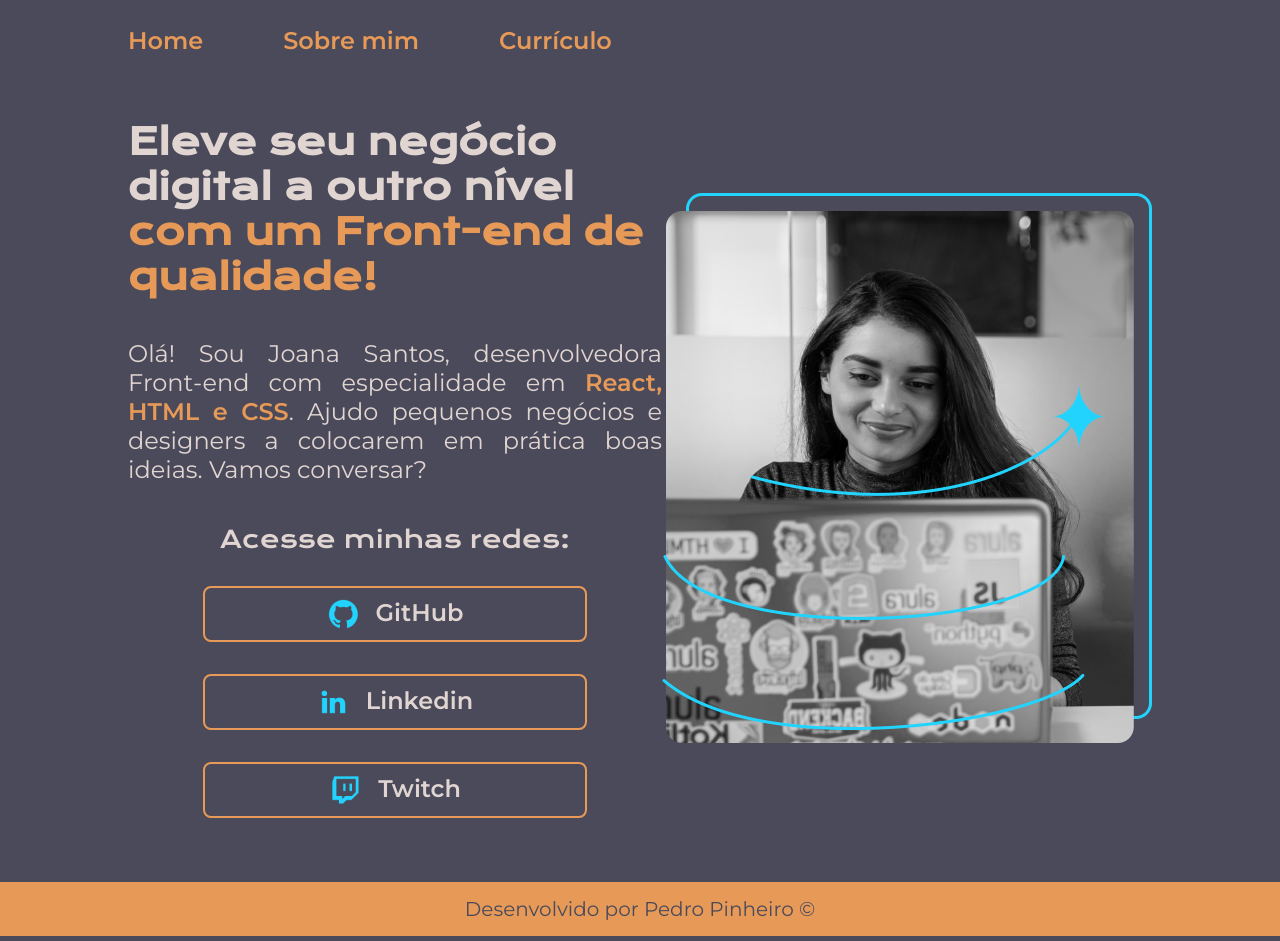
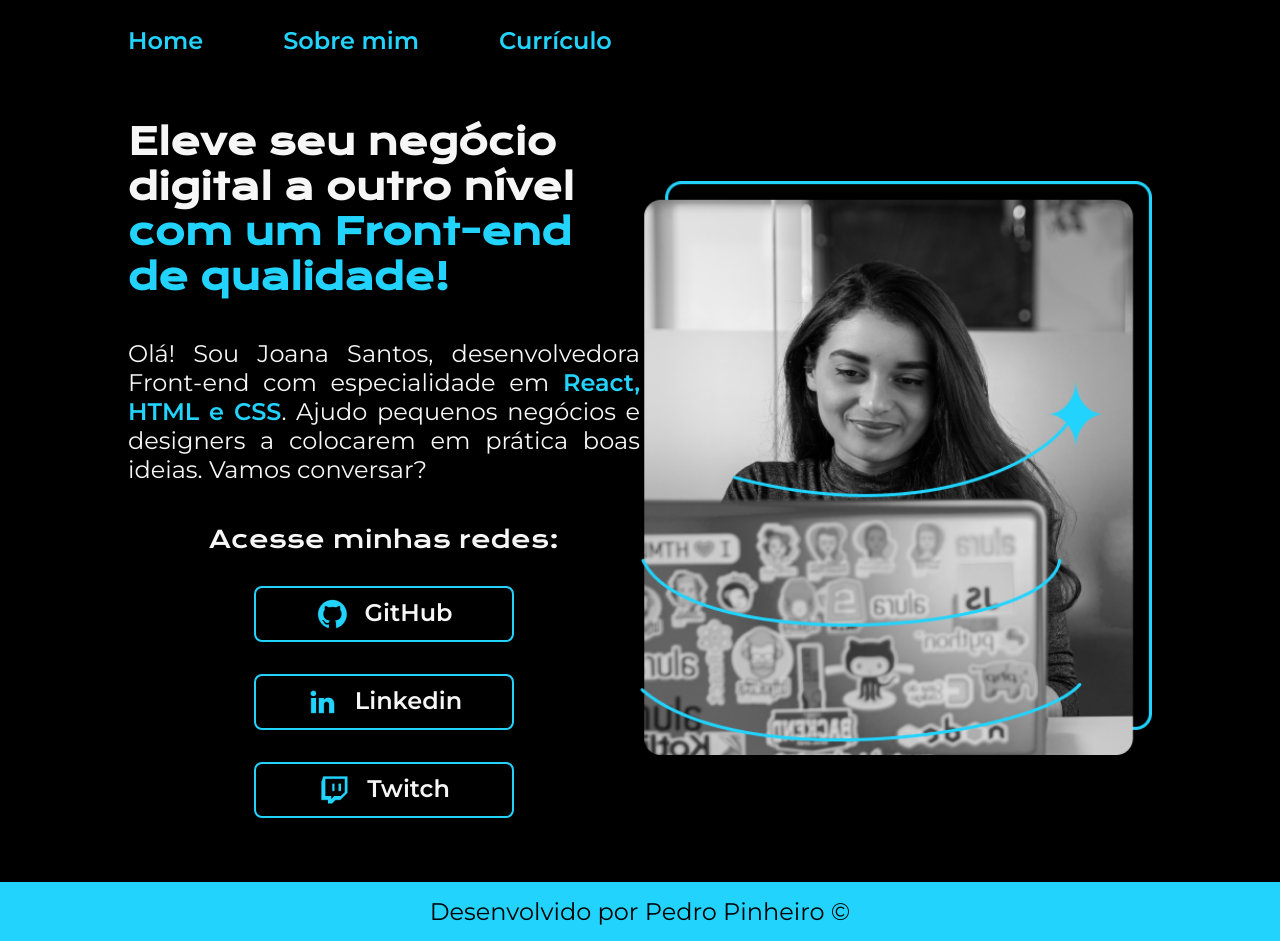
Before and after one commit to pedrohpp-dev/portfolio-alura, a plain HTML site: page index.html in a window 1280 px wide. Drawn offline with nearby package versions, Linux system fonts and the light colour scheme.

Commit message:
Update portfolio-alura

```diff
--- a/index.html
+++ b/index.html
@@ -22,21 +22,21 @@
             <p class="container-conteudo-texto">Olá! Sou Joana Santos, desenvolvedora Front-end com especialidade em <strong class="destaque">React, HTML e CSS</strong>. Ajudo pequenos negócios e designers a colocarem em prática boas ideias. Vamos conversar?</p>
             <div class="container-conteudo-links">
                 <h2 class="container-conteudo-links-subtitulo">Acesse minhas redes:</h2>
-                <a class="container-conteudo-links-link" href="https://github.com/pedrohpp-dev" target="_blank">
-                    <img src="src/assets/github.png" alt="Logo GitHub">
+                <a class="container-conteudo-links-navegacao" href="https://github.com/pedrohpp-dev" target="_blank">
+                <img src="src/assets/github.png" alt="Logo GitHub">
                     GitHub
                 </a>
-                <a class="container-conteudo-links-link" href="https://www.linkedin.com/in/pedrohpp-dev/" target="_blank">
+                <a class="container-conteudo-links-navegacao" href="https://www.linkedin.com/in/pedrohpp-dev/" target="_blank">
                     <img src="src/assets/linkedin.png" alt="Logo Linkedin">
                     Linkedin
                 </a>
-                <a class="container-conteudo-links-link" href="https://github.com/pedrohpp-dev" target="_blank">
+                <a class="container-conteudo-links-navegacao" href="https://github.com/pedrohpp-dev" target="_blank">
                     <img src="src/assets/twitch.png" alt="Logo Twitch">
                     Twitch
                 </a>
             </div>
         </section>
-        <img src="src/assets/Imagem.png" alt="Foto da Joana Santos">
+        <img class="container-imagens" src="src/assets/Imagem.png" alt="Foto da Joana Santos">
     </main>
 
     <footer class="rodape">
--- a/src/style/style.css
+++ b/src/style/style.css
@@ -5,10 +5,10 @@
 
 
 :root {
-    --cor-primaria: #4B4A5A;/* #000000; */
-    --cor-secundaria: #E1D5D2; /* #F6F6F6; */
-    --cor-terciaria: #E79A58; /* #22D4FD; */
-    --cor-hover: #A55540; /* #272727;*/
+    --cor-primaria: #000000;
+    --cor-secundaria: #F6F6F6;
+    --cor-terciaria: #22D4FD;
+    --cor-hover: #272727;
 
     --font-primaria: 'Krona One', sans-serif;
     --font-secundaria: 'Montserrat', sans-serif;
@@ -38,7 +38,7 @@ body {
     color: var(--cor-terciaria);
     font-family: var(--font-secundaria);
     font-weight: 600;
-    font-size: 24px;
+    font-size: 1.5rem;
     text-decoration: none;
 }
 
@@ -51,19 +51,19 @@ body {
 }
 
 .container-conteudo {
-    width: 615px;
+    width: 50%;
     display: flex;
     flex-direction: column;
     gap: 40px;
 }
 
 .container-conteudo-titulo {
-    font-size: 36px;
+    font-size: 2.25rem;
     font-family: var(--font-primaria);
 }
 
 .container-conteudo-texto {
-    font-size: 24px;
+    font-size: 1.5rem;
     font-family: var(--font-secundaria);
     text-align: justify;
 }
@@ -77,20 +77,20 @@ body {
 
 .container-conteudo-links-subtitulo {
     font-family: var(--font-primaria);
-    font-size: 24px;
+    font-size: 1.5rem;
     font-weight: 400;
 }
 
-.container-conteudo-links-link {
+.container-conteudo-links-navegacao {
     display: flex;
     justify-content: center;
     gap: 16px;
     background-color: var(--cor-primaria);
     color: var(--cor-secundaria);
-    font-size: 24px;
+    font-size: 1.5rem;
     font-family: var(--font-secundaria);
     font-weight: 600;
-    width: 380px;
+    width: 50%;
     padding: 10px 0;
     border-radius: 8px;
     border: 2px solid var(--cor-terciaria);
@@ -105,12 +105,16 @@ body {
     transform: scale(1.1);
 }
 
+.container-imagens {
+    width: 50%;
+}
+
 .rodape {
     color: var(--cor-primaria);
     background-color: var(--cor-terciaria);
     text-align: center;
     font-family: var(--font-secundaria);
-    font-size: 20px;
+    font-size: 1.5rem;
     font-weight: 400;
     padding: 15px;
 }
--- a/src/style/style2.css
+++ /dev/null
@@ -1,78 +0,0 @@
-@charset "UTF-8";
-
-@import url('https://fonts.googleapis.com/css2?family=Krona+One&display=swap');
-@import url('https://fonts.googleapis.com/css2?family=Montserrat:wght@400;600&display=swap');
-
-* {
-    padding: 0;
-    margin: 0;
-    box-sizing: border-box;
-}
-
-body {
-    background-color: #000000;
-    color: #F6F6F6;
-}
-
-.cabecalho {
-    padding: 2% 0% 0% 10%;
-}
-
-.cabecalho-menu {
-    display: flex;
-    gap: 80px;
-}
-
-.cabecalho-menu-link {
-    color: #22D4FD;
-    font-family: 'Montserrat', sans-serif;
-    font-size: 24px;
-    font-weight: 600;
-    text-decoration: none;
-}
-
-.container {
-    display: flex;
-    align-items: center;
-    justify-content: space-between;
-    padding: 5% 10%;
-}
-
-.container-conteudo {
-    width: 615px;
-    display: flex;
-    flex-direction: column;
-    gap: 40px;
-}
-
-.container-conteudo-titulo {
-    font-family: 'Krona One', sans-serif;
-    font-size: 36px;
-}
-
-.container-conteudo-texto {
-    font-family: 'Montserrat', sans-serif;
-    font-size: 24px;
-    font-weight: 400;
-    text-align: justify;
-}
-
-.container-conteudo-subtitulo {
-    font-family: 'Krona One', sans-serif;
-}
-
-.destaque {
-    color: #22D4FD;
-}
-
-.rodape {
-    background-color: #22D4FD;
-    padding: 15px;
-    text-align: center;
-    color: #000000;
-}
-
-.rodape-link {
-    color: #000000;
-    text-decoration: none;
-}
```
Also changed, not shown: about.html (+1 -1 lines), curriculo.html (deleted, +0 -51 lines).
